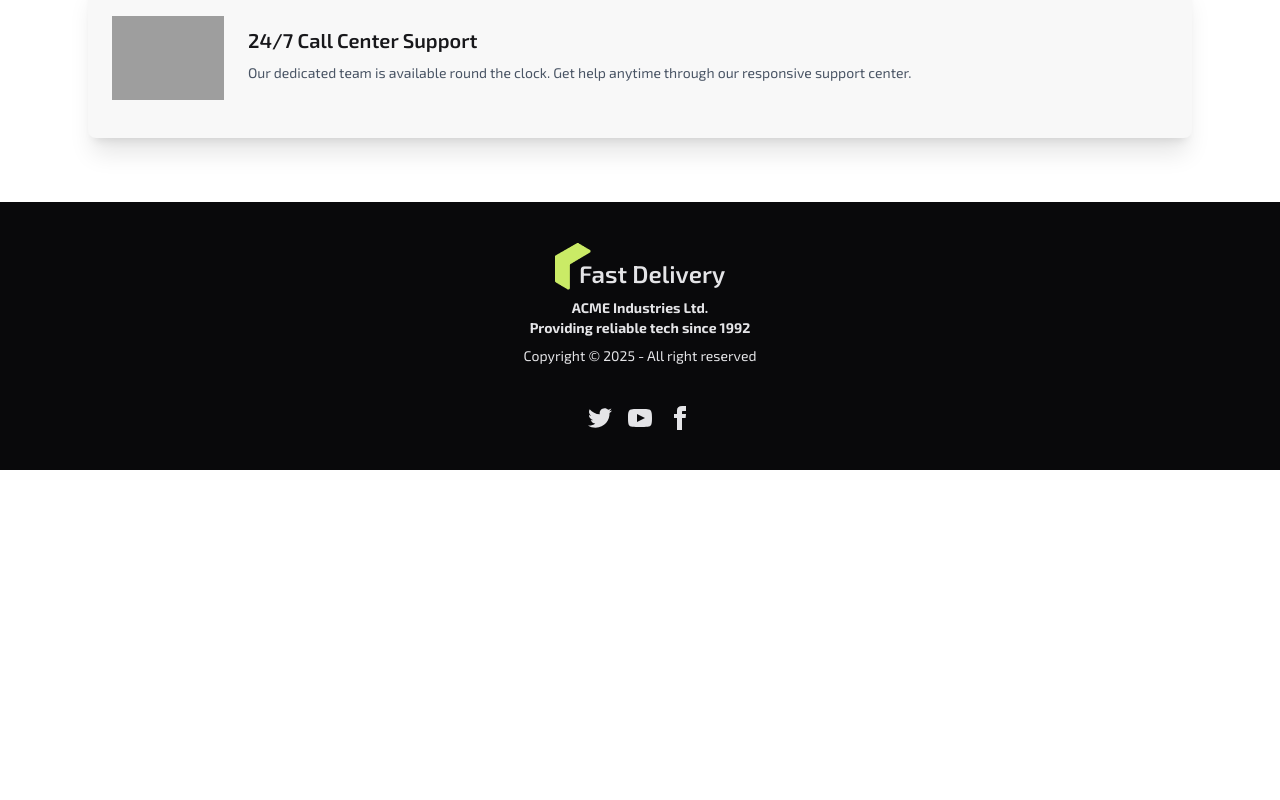
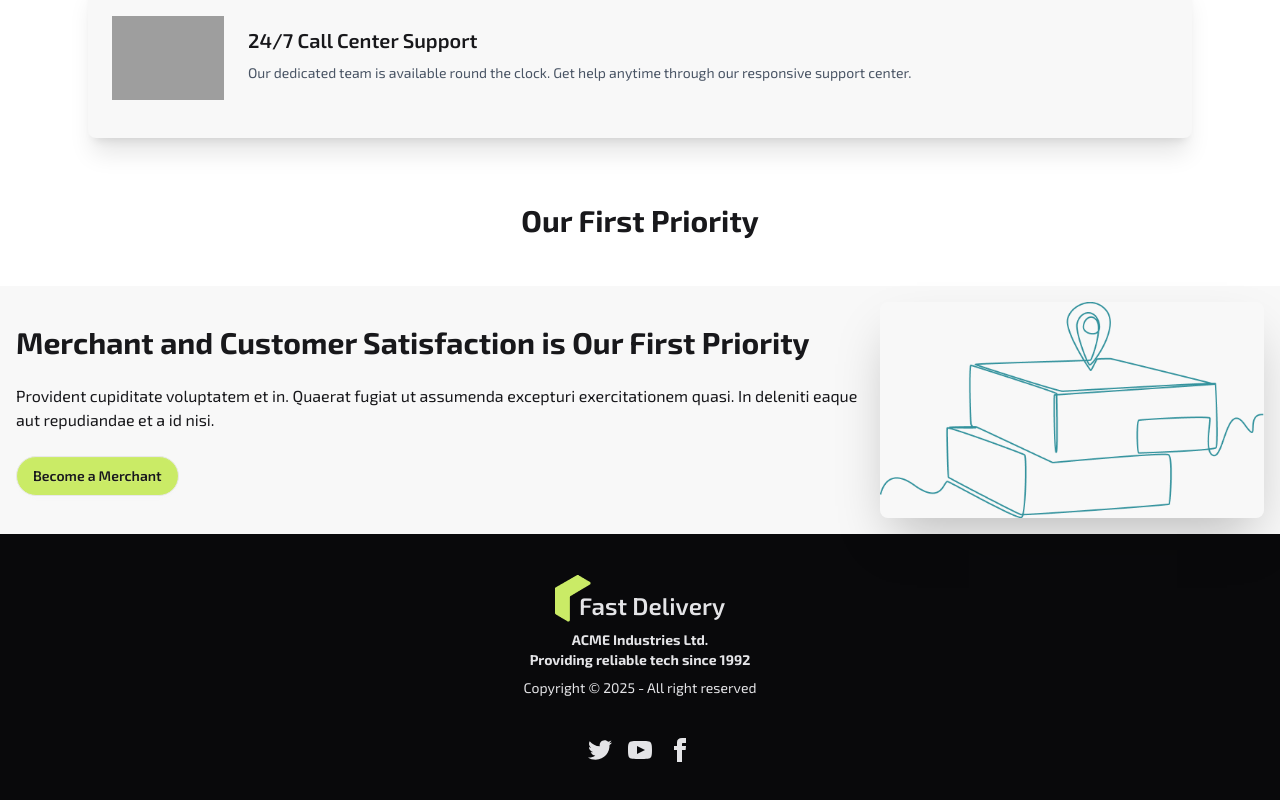
Before and after one commit to devsamin/Fast-Delivery, a React (Vite) app: page / in a window 1280 px wide. Shown: the part 2077-2877 px from the top of the page. Before the commit the page ends 2547 px from the top, so only its background shows below. Built offline with nearby package versions, Linux system fonts and the light colour scheme; grey boxes are pictures that could not be loaded.

Commit message:
Create become a marchant using daisy ui

```diff
--- a/src/Pages/Home/Home/Home.jsx
+++ b/src/Pages/Home/Home/Home.jsx
@@ -1,6 +1,7 @@
 import Banner from "../Banner/Banner";
 import Benefits from "../Benefits/Benefits";
 import ClientLogosMarquee from "../ClientLogosMarquee/ClientLogosMarquee";
+import Merchant from "../Merchant/Merchant";
 import Services from "../Services/Services";
 const Home = () => {
   return (
@@ -9,6 +10,7 @@ const Home = () => {
       <Services />
       <ClientLogosMarquee></ClientLogosMarquee>
       <Benefits></Benefits>
+      <Merchant></Merchant>
     </div>
   );
 };
--- /dev/null
+++ b/src/Pages/Home/Merchant/Merchant.jsx
@@ -0,0 +1,28 @@
+
+import marchantLogo from "../../../assets/location-merchant.png";
+const Merchant = () => {
+  return (
+    <div>
+        <h2 className="text-3xl font-bold text-center mb-12">Our First Priority</h2>
+    <div className="hero bg-base-200">
+      <div className="hero-content flex-col lg:flex-row-reverse">
+        <img
+          src={marchantLogo}
+          className="max-w-sm rounded-lg shadow-2xl"
+        />
+        <div>
+          <h1 className="text-3xl font-bold">Merchant and Customer Satisfaction is Our First Priority</h1>
+          <p className="py-6">
+            Provident cupiditate voluptatem et in. Quaerat fugiat ut assumenda
+            excepturi exercitationem quasi. In deleniti eaque aut repudiandae et
+            a id nisi.
+          </p>
+          <button className="btn bg-[#CAEB66] rounded-full">Become a Merchant</button>
+        </div>
+      </div>
+    </div>
+    </div>
+  );
+};
+
+export default Merchant;
```
